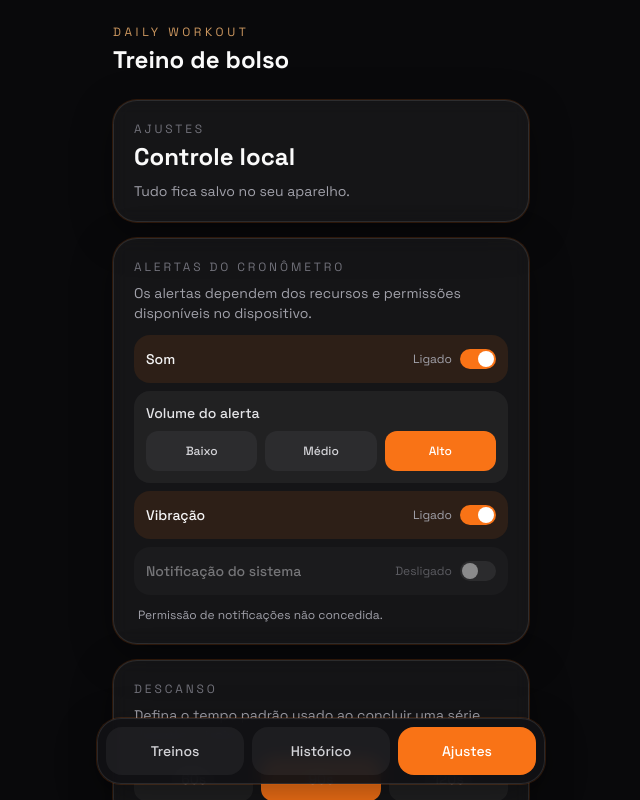
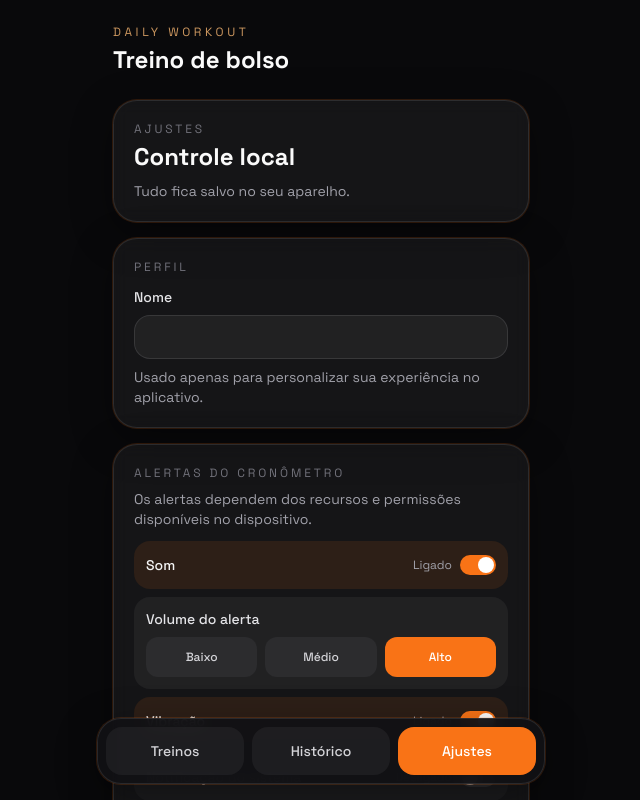
Before and after one commit to lnrdgst/daily-workout, a React (Vite) app: page /settings in a window 1280 px wide. Shown: the top 800 px of the page, without its empty margins (319-959 px from the left). Built offline with nearby package versions, Linux system fonts and the light colour scheme.

Commit message:
feat: adiciona saudacao personalizada na home

```diff
--- /dev/null
+++ b/src/hooks/useUserPreferences.ts
@@ -0,0 +1,4 @@
+import { useLocalStorageState } from './useLocalStorageState';
+import { loadUserPreferences, saveUserPreferences } from '@/utils/userPreferences';
+
+export const useUserPreferences = () => useLocalStorageState(loadUserPreferences, saveUserPreferences);
--- a/src/pages/HomePage.tsx
+++ b/src/pages/HomePage.tsx
@@ -1,4 +1,5 @@
-import { workouts } from '@/data/workouts';
+import { workouts, workoutsById } from '@/data/workouts';
+import { useUserPreferences } from '@/hooks/useUserPreferences';
 import { useWorkoutStore } from '@/hooks/useWorkoutStore';
 import { getLastWorkout } from '@/utils/storage';
 import { getWorkoutSequenceProgress } from '@/utils/workoutSequence';
@@ -7,17 +8,25 @@ import { WorkoutProgress } from '@/components/WorkoutProgress';
 
 export const HomePage = () => {
   const { state } = useWorkoutStore();
+  const [userPreferences] = useUserPreferences();
   const lastWorkout = getLastWorkout(state.history, state.lastCompletedWorkoutId);
   const sequenceProgress = getWorkoutSequenceProgress(state.history);
   const sequenceSteps = ['A', 'B', 'C'] as const;
+  const hour = new Date().getHours();
+  const greeting = hour >= 5 && hour < 12 ? 'Bom dia' : hour >= 12 && hour < 18 ? 'Boa tarde' : 'Boa noite';
+  const displayName = userPreferences.displayName.trim();
+  const greetingLabel = displayName ? `${greeting}, ${displayName}` : greeting;
+  const welcomeTitle = state.activeDraft
+    ? `Seu ${workoutsById[state.activeDraft.workoutId].name} está em andamento.`
+    : 'Pronto para o próximo treino?';
 
   return (
     <div className="space-y-5">
       <section className="panel overflow-hidden p-5">
-        <p className="text-xs uppercase tracking-[0.3em] text-accent-300/80">Full body 3x</p>
-        <h2 className="mt-2 text-3xl font-bold leading-tight">Treino rápido, claro e pronto para usar na academia.</h2>
+        <p className="text-xs uppercase tracking-[0.3em] text-accent-300/80">{greetingLabel}</p>
+        <h2 className="mt-2 text-3xl font-bold leading-tight">{welcomeTitle}</h2>
         <p className="mt-3 text-sm text-zinc-400">
-          Registre cargas, repetições e acompanhe cada sessão sem depender de papel ou planilha.
+          Registre suas cargas, repetições e acompanhe sua evolução a cada sessão.
         </p>
       </section>
 
--- a/src/pages/SettingsPage.tsx
+++ b/src/pages/SettingsPage.tsx
@@ -2,6 +2,7 @@ import { useState } from 'react';
 import { ConfirmDialog } from '@/components/ConfirmDialog';
 import { useRestAlertSettings } from '@/hooks/useRestAlertSettings';
 import { useRestTimerSettings } from '@/hooks/useRestTimerSettings';
+import { useUserPreferences } from '@/hooks/useUserPreferences';
 import { useWorkoutStore } from '@/hooks/useWorkoutStore';
 import { getLastWorkout } from '@/utils/storage';
 import type { RestAlertSettings, RestAlertVolume } from '@/utils/restAlertSettings';
@@ -49,6 +50,7 @@ export const SettingsPage = () => {
   const { state, clearHistory, discardDraft } = useWorkoutStore();
   const [alertSettings, setAlertSettings] = useRestAlertSettings();
   const [restTimerSettings, setRestTimerSettings] = useRestTimerSettings();
+  const [userPreferences, setUserPreferences] = useUserPreferences();
   const [dialog, setDialog] = useState<'discard-draft' | 'clear-history' | null>(null);
   const [clearHistoryCode, setClearHistoryCode] = useState('');
   const [clearHistoryInput, setClearHistoryInput] = useState('');
@@ -122,6 +124,22 @@ export const SettingsPage = () => {
         <p className="text-xs uppercase tracking-[0.24em] text-zinc-500">Ajustes</p>
         <h2 className="mt-1 text-2xl font-bold">Controle local</h2>
         <p className="mt-2 text-sm text-zinc-400">Tudo fica salvo no seu aparelho.</p>
+      </section>
+
+      <section className="panel p-5">
+        <p className="text-xs uppercase tracking-[0.24em] text-zinc-500">Perfil</p>
+        <label className="mt-3 block text-sm font-medium text-zinc-200" htmlFor="display-name">
+          Nome
+        </label>
+        <input
+          id="display-name"
+          type="text"
+          maxLength={60}
+          value={userPreferences.displayName}
+          onChange={(event) => setUserPreferences({ displayName: event.target.value })}
+          className="mt-2 min-h-11 w-full rounded-2xl border border-white/10 bg-white/5 px-3 text-zinc-100 outline-none transition focus:border-accent-400/70 focus:ring-2 focus:ring-accent-400/30"
+        />
+        <p className="mt-2 text-sm text-zinc-400">Usado apenas para personalizar sua experiência no aplicativo.</p>
       </section>
 
       <section className="panel space-y-2 p-5">
--- /dev/null
+++ b/src/utils/userPreferences.ts
@@ -0,0 +1,30 @@
+export interface UserPreferences {
+  displayName: string;
+}
+
+const STORAGE_KEY = 'daily-workout-user-preferences';
+
+export const defaultUserPreferences: UserPreferences = {
+  displayName: '',
+};
+
+export const loadUserPreferences = (): UserPreferences => {
+  if (typeof window === 'undefined') {
+    return defaultUserPreferences;
+  }
+
+  try {
+    const parsed = JSON.parse(window.localStorage.getItem(STORAGE_KEY) ?? '{}') as Partial<UserPreferences>;
+    return {
+      displayName: typeof parsed.displayName === 'string' ? parsed.displayName.trim() : '',
+    };
+  } catch {
+    return defaultUserPreferences;
+  }
+};
+
+export const saveUserPreferences = (preferences: UserPreferences) => {
+  if (typeof window !== 'undefined') {
+    window.localStorage.setItem(STORAGE_KEY, JSON.stringify({ displayName: preferences.displayName.trim() }));
+  }
+};
```
